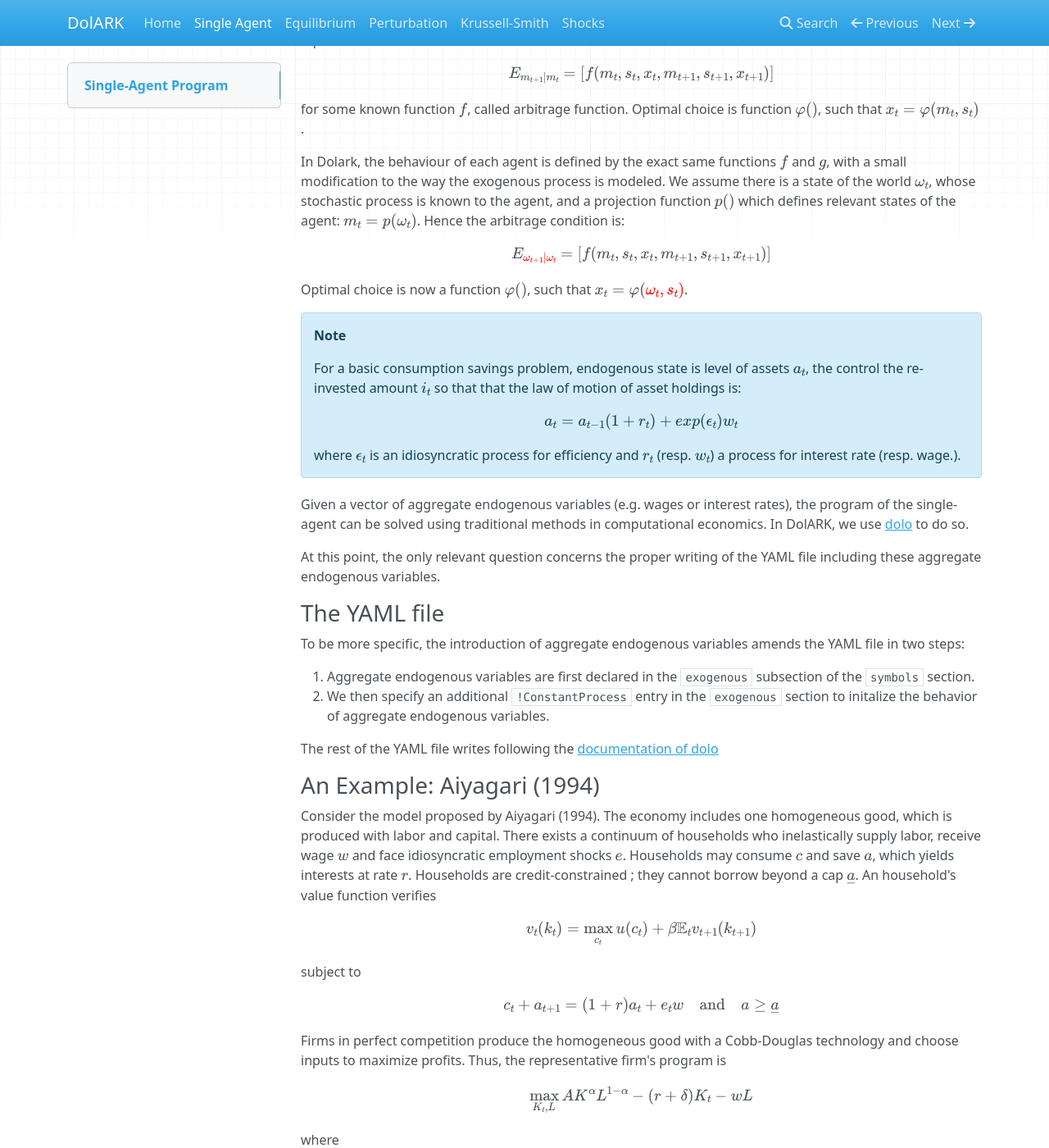
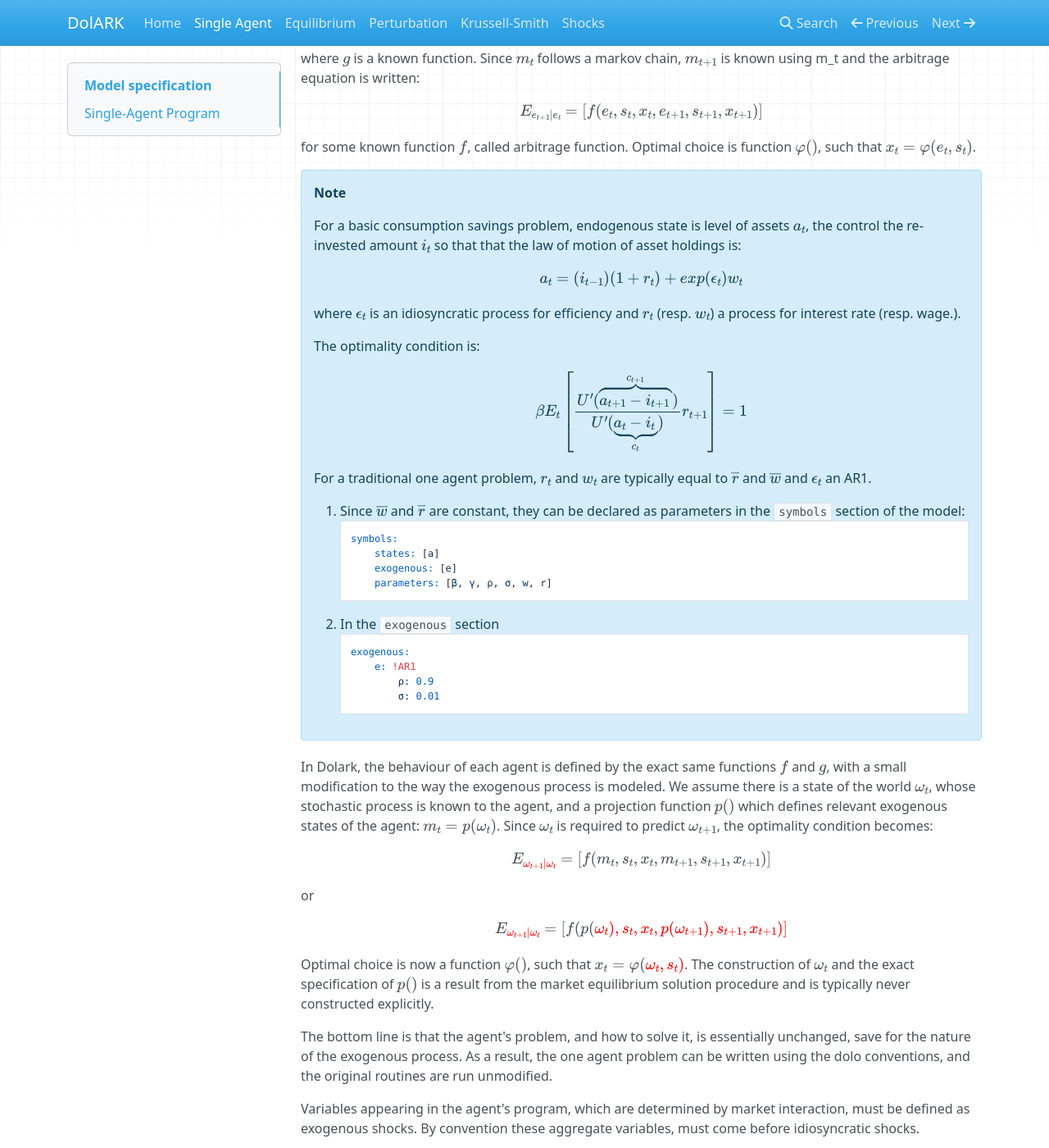
Before and after one commit to EconForge/dolark.py, an MkDocs documentation site: the page built from docs/single_agent.md, in a window 1280 px wide and 1400 px high, scrolled down 228 px. Shown: the whole window at 82% size. Built offline with MkDocs 1.6.1, drawn with Linux system fonts in a browser that asks for light colours; nearby versions of some CDN libraries; formulas are drawn with MathJax 3; a script that is not in the unit is left out; some of the changed text lies outside the part shown.

Commit message:
DOC: some edits

````diff
--- a/docs/single_agent.md
+++ b/docs/single_agent.md
@@ -1,100 +1,103 @@
-# Single-Agent Program
+# Model specification
+
+## Single-Agent Program
+
+
 
 Recall the setup of a single-agent problem, as solved by
 [dolo](https://github.com/EconForge/dolo): agent $i$ attempts to control a stochastic process, driven by exogenous process $m_t$, by choosing decisions $x_t$ so that the evolution of the endogenous state is:
 
-$$s_t = g(m_{t-1}, s_{t-1}, x_{t_1}, m_t)$$
+$$s_t = g(e_{t-1}, s_{t-1}, x_{t-1}, e_t)$$
 
 where $g$ is a known function. Since $m_t$ follows a markov chain, $m_{t+1}$ is known using m_t and the arbitrage equation is written:
 
-$$E_{m_{t+1}|m_t} = \left[ f(m_t, s_t, x_t, m_{t+1}, s_{t+1}, x_{t+1})\right]$$
+$$E_{e_{t+1}|e_t} = \left[ f(e_t, s_t, x_t, e_{t+1}, s_{t+1}, x_{t+1})\right]$$
 
-for some known function $f$, called arbitrage function. Optimal choice is function $\varphi()$, such that $x_t=\varphi(m_t, s_t)$.
-
-In Dolark, the behaviour of each agent is defined by the exact same functions $f$ and $g$, with a small modification to the way the exogenous process is modeled. We assume there is a state of the world $ω_t$, whose stochastic process is known to the agent, and a projection function $p()$ which defines relevant states of the agent: $m_t=p(ω_t)$. Hence the arbitrage condition is:
-
-$$E_{\color{\red}{ω_{t+1}}|\color{\red}{ω_t}} = \left[ f(m_t, s_t, x_t, m_{t+1}, s_{t+1}, x_{t+1})\right]$$
-
-Optimal choice is now a function $\varphi()$, such that $x_t=\varphi(\color{\red}{ω_t}, s_t)$.
+for some known function $f$, called arbitrage function. Optimal choice is function $\varphi()$, such that $x_t=\varphi(e_t, s_t)$.
 
 !!! note
 
     For a basic consumption savings problem, endogenous state is level of assets $a_t$, the control the re-invested amount $i_t$ so that that the law of motion of asset holdings is:
 
-    $$a_t = a_{t-1}(1+r_t) + exp(\epsilon_t)w_t$$
+    $$a_t = (i_{t-1})(1+r_t) + exp(\epsilon_t)w_t$$
 
     where $\epsilon_t$ is an idiosyncratic process for efficiency and $r_t$ (resp. $w_t$) a process for interest rate (resp. wage.).
 
+    The optimality condition is:
+
+    $$β E_t \left[ \frac{U^{\prime}(\overbrace{a_{t+1}-i_{t+1}}^{c_{t+1}})}{U^{\prime}(\underbrace{a_{t}-i_{t}}_{c_t})}r_{t+1}\right]=1$$
+
+    For a traditional one agent problem, $r_t$ and $w_t$ are typically equal to $\overline{r}$ and $\overline{w}$ and $\epsilon_t$ an AR1.
+
+    1. Since $\overline{w}$ and $\overline{r}$ are constant, they can be declared as parameters in the `symbols` section of the model:
+    ```
+    symbols:
+        states: [a]
+        exogenous: [e]
+        parameters: [β, γ, ρ, σ, w, r]
+    ```
+    2. In the `exogenous` section
+    ```
+    exogenous:
+        e: !AR1
+            ρ: 0.9
+            σ: 0.01
+    ```
 
 
-Given a vector of aggregate endogenous variables (e.g. wages or interest rates), the program of the single-agent can be solved using traditional methods in computational economics. In DolARK, we use [dolo](https://github.com/EconForge/dolo) to do so.
+In Dolark, the behaviour of each agent is defined by the exact same functions $f$ and $g$, with a small modification to the way the exogenous process is modeled. We assume there is a state of the world $ω_t$, whose stochastic process is known to the agent, and a projection function $p()$ which defines relevant exogenous states of the agent: $m_t=p(ω_t)$. Since $ω_t$ is required to predict $\omega_{t+1}$, the optimality condition becomes:
 
-At this point, the only relevant question concerns the proper writing of the YAML file including these aggregate endogenous variables.
+$$E_{\color{\red}{ω_{t+1}}|\color{\red}{ω_t}} = \left[ f(m_t, s_t, x_t, m_{t+1}, s_{t+1}, x_{t+1})\right]$$
 
-### The YAML file
+or
 
-To be more specific, the introduction of aggregate endogenous variables amends the YAML file in two steps:
+$$E_{\color{\red}{ω_{t+1}}|\color{\red}{ω_t}} = \left[ f(p(\color{\red}{ω_t}), s_t, x_t, p(\color{\red}{ω_{t+1}}), s_{t+1}, x_{t+1})\right]$$
 
-1. Aggregate endogenous variables are first declared in the `exogenous` subsection of the `symbols` section.
-2. We then specify an additional `!ConstantProcess` entry in the `exogenous` section to initalize the behavior of aggregate endogenous variables.
+Optimal choice is now a function $\varphi()$, such that $x_t=\varphi(\color{\red}{ω_t}, s_t)$. The construction of $\omega_t$ and the exact specification of $p()$ is a result from the market equilibrium solution procedure and is typically never constructed explicitly.
 
-The rest of the YAML file writes following the [documentation of dolo](https://dolo.readthedocs.io/en/latest/)
 
-### An Example: Aiyagari (1994)
+The bottom line is that the agent's problem, and how to solve it, is essentially unchanged, save for the nature of the exogenous process. As a result, the one agent problem can be written using the dolo conventions, and the original routines are run unmodified.
 
-Consider the model proposed by Aiyagari (1994). The economy includes one homogeneous good, which is produced with labor and capital. There exists a continuum of households who inelastically supply labor, receive wage $w$ and face idiosyncratic employment shocks $e$. Households may consume $c$ and save $a$, which yields interests at rate $r$. Households are credit-constrained ; they cannot borrow beyond a cap $\underline{a}$. An household's value function verifies
+Variables appearing in the agent's program, which are determined by market interaction, must be defined as exogenous shocks. By convention these aggregate variables, must come before idiosyncratic shocks.
 
-$$v_t(k_t) = \max_{c_t} u(c_t) + \beta \mathbb E_t v_{t+1}(k_{t+1})$$
 
-subject to
+!!! note
 
-$$c_t + a_{t+1} =  (1+r) a_t + e_t w \quad \text{and} \quad a \geq \underline{a}$$
+    In this example, the aggregate endogenous variables are the interest rate $r$ and the wage $w$. The two modifications stated in the previous paragraph appear below
 
-Firms in perfect competition produce the homogeneous good with a Cobb-Douglas technology and choose inputs to maximize profits. Thus, the representative firm's program is
-
-$$\max_{K_t,L} A K^\alpha L^{1-\alpha} - (r+\delta) K_t - w L$$
-
-where
-
-- $K_t$ is aggregate capital
-- $L$ is aggregate labor supply
-- $\delta$ is the depreciation rate of capital
-- $A$ is the scale factor of production
-- $\alpha$ is the output elasticity w.r.t capital
-
-The first-order conditions of the firm's program deliver expressions for $r$ and $w$.
-
-$$
-r = A \alpha  \left( \frac{L}{K} \right)^{1 - \alpha} - \delta\\
-w = A (1-\alpha) \left( \frac{L}{K} \right)^{\alpha}
-$$
-
-In this example, the aggregate endogenous variables are the interest rate $r$ and the wage $w$. The two modifications stated in the previous paragraph appear
-1. in the `exogenous` subsection of the `symbols` section looks like
-```
-    symbols:
-    ...
-        exogenous: [r,w,e]
-    ...
-```
-2. in the `exogenous` section
-```
+    1. in the `exogenous` subsection of the `symbols` section `r` and `w` are declared as exogenous, and declared *before* the idiosyncratic shocks `e`.
+    ```
+        symbols:
+        ...
+            exogenous: [r,w,e]
+        ...
+    ```
+    2. in the `exogenous` section
+    ```
     exogenous:
     ...
         r,w: !ConstantProcess
             μ: [r, w]
-    ...
-```
+        e: !AR1
+            ρ: 0.9
+            σ: 0.01
+        ...
+    ```
 
-Overall, , assuming that logged $e$ follow an AR1 with persistence $\rho = 0.95$ and standard deviation $\sigma = 0.06$, the corresponding YAML file looks like
+!!! warning
+    Note that it is not mandatory to use a `!ConstantProcess`. Any type of process could be used
+    here. It is merely a place holder and the aggregate solution procedure, will seek to replace it by a suitable process, for instance a Markov Chain or a perturbed process.
 
-```
+The rest of the YAML file writes following the [documentation of dolo](https://dolo.readthedocs.io/en/latest/). See the full source below.
+
+??? note "Ayiagari (1994): consumption savings model"
+
+    ```
     symbols:
         states: [a]
         exogenous: [r, w, e]
         parameters: [alpha, L, delta, beta, a_min, a_max]
         controls: [i]
-
 
     definitions:
         c: (1+r)*a+w*exp(e) - i
@@ -127,4 +130,75 @@ Overall, , assuming that logged $e$ follow an AR1 with persistence $\rho = 0.95$
         grid:
             !Cartesian
             orders: [30]
-```
+    ```
+
+### Equilibrium conditions
+
+Consider now a continuum of mass 1, made of agents that are all identical ex-ante.  Consider and aggregate process $m_t$ and some aggregate equilibrium variables $y_t$. Denote by $\mu_t$ the distribution of the endogenous states across all agents and by $x_t$ the choices made by said agents (the mathematical nature of these objects is left a bit fuzzy for now). The whole economy is specified by:
+
+1. a law of motion for process $m_t$
+2. a projection function p(.) whose output matches the aggregate exogenous process taken into account by individual agents
+3. equilibrium conditions defined by a function $\mathcal{A}$ such that
+
+    $$\mathcal{A}\left(m_t, μ_t, x_t, y_t\right) = 0$$
+
+??? alert
+
+    Not happy at all with these notations.
+
+!!!note "An Example: Aiyagari (1994)"
+
+    Here is how wage and interest rate is determined for all agents.
+    Firms in perfect competition produce the homogeneous good with a Cobb-Douglas technology and choose inputs to maximize profits. Thus, the representative firm's program is
+
+    $$\max_{K_t,L} A K^\alpha L^{1-\alpha} - (r+\delta) K_t - w L$$
+
+    where
+
+    - $K_t$ is aggregate capital
+    - $L$ is aggregate labor supply
+    - $\delta$ is the depreciation rate of capital
+    - $A$ is the scale factor of production
+    - $\alpha$ is the output elasticity w.r.t capital
+
+    The first-order conditions of the firm's program deliver expressions for $r$ and $w$.
+
+    $$
+    r = A \alpha  \left( \frac{L}{K} \right)^{1 - \alpha} - \delta\\
+    w = A (1-\alpha) \left( \frac{L}{K} \right)^{\alpha}
+    $$
+
+    ```yaml
+    symbols:
+        exogenous: [z]
+        aggregate: [K]
+        parameters: [A, alpha, delta, ρ]
+
+    calibration:
+        A: 1
+        alpha: 0.36
+        delta: 0.025
+        K: 40
+        z: 0
+        ρ: 0.95
+        σ: 0.025
+
+    exogenous: !AR1
+        ρ: ρ
+        σ: σ
+
+    projection:
+        r: alpha*exp(z)*(N/K)**(1-alpha) - delta
+        w: (1-alpha)*exp(z)*(K/N)**(alpha)
+
+    equilibrium:
+        K = a
+    ```
+
+    Note the familiarity with the one-agent problem: symbols, calibration of parameters, and definition of exogenous shocks, are defined in exactly the same way.
+
+    It is not necessary to redefine variables that were defined in the agent's program. All these variables are recognized and implicitly indexed. For instance `a`, which was defined in the preceding section, implicitly stands for `a_i`.
+
+    Also, the equilibrium condition implicitly features an integration over all agents, so that `K=k` is intepreted as:
+
+    $$K_t = \int_i a_{i,t}$$
--- a/mkdocs.yml
+++ b/mkdocs.yml
@@ -14,6 +14,7 @@ nav:
 markdown_extensions:
   - mdx_math
   - markdown.extensions.admonition
+  - pymdownx.details
   - pymdownx.arithmatex
   - pymdownx.highlight:
       use_pygments: true
````
